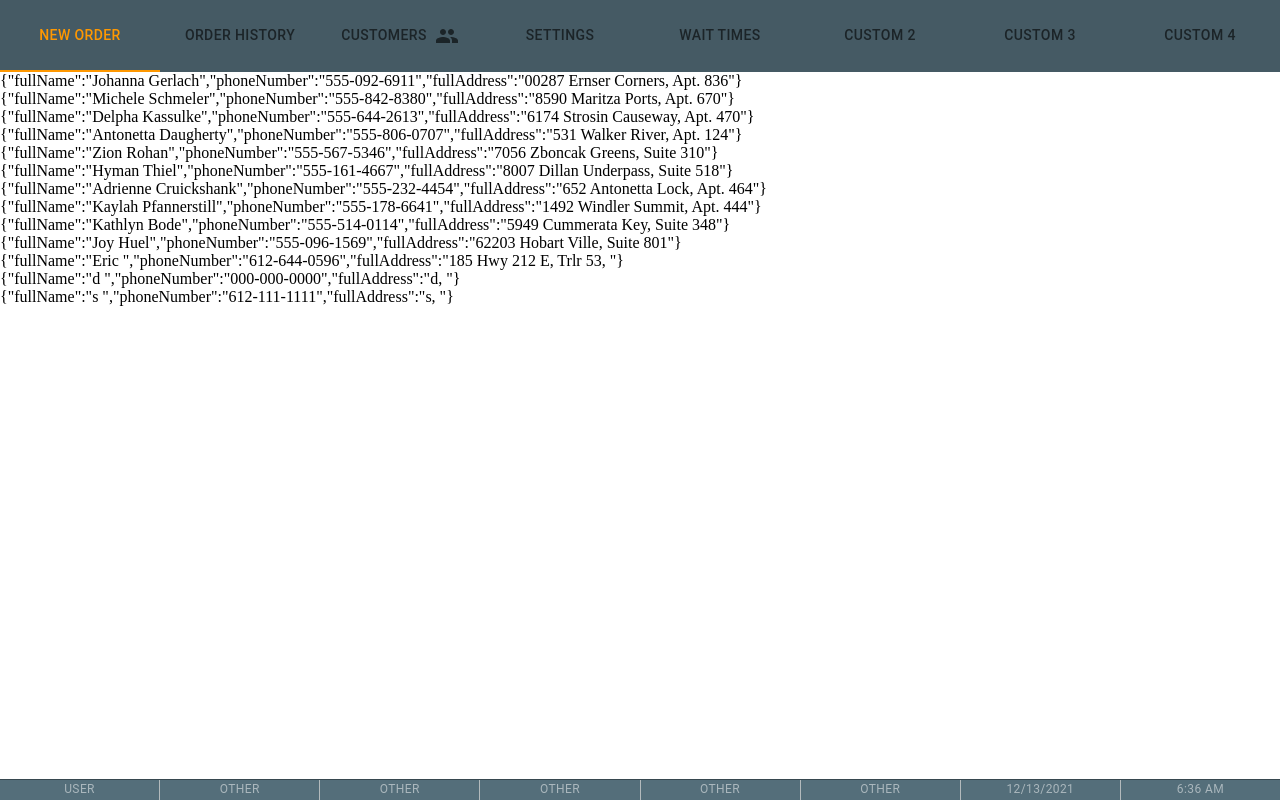
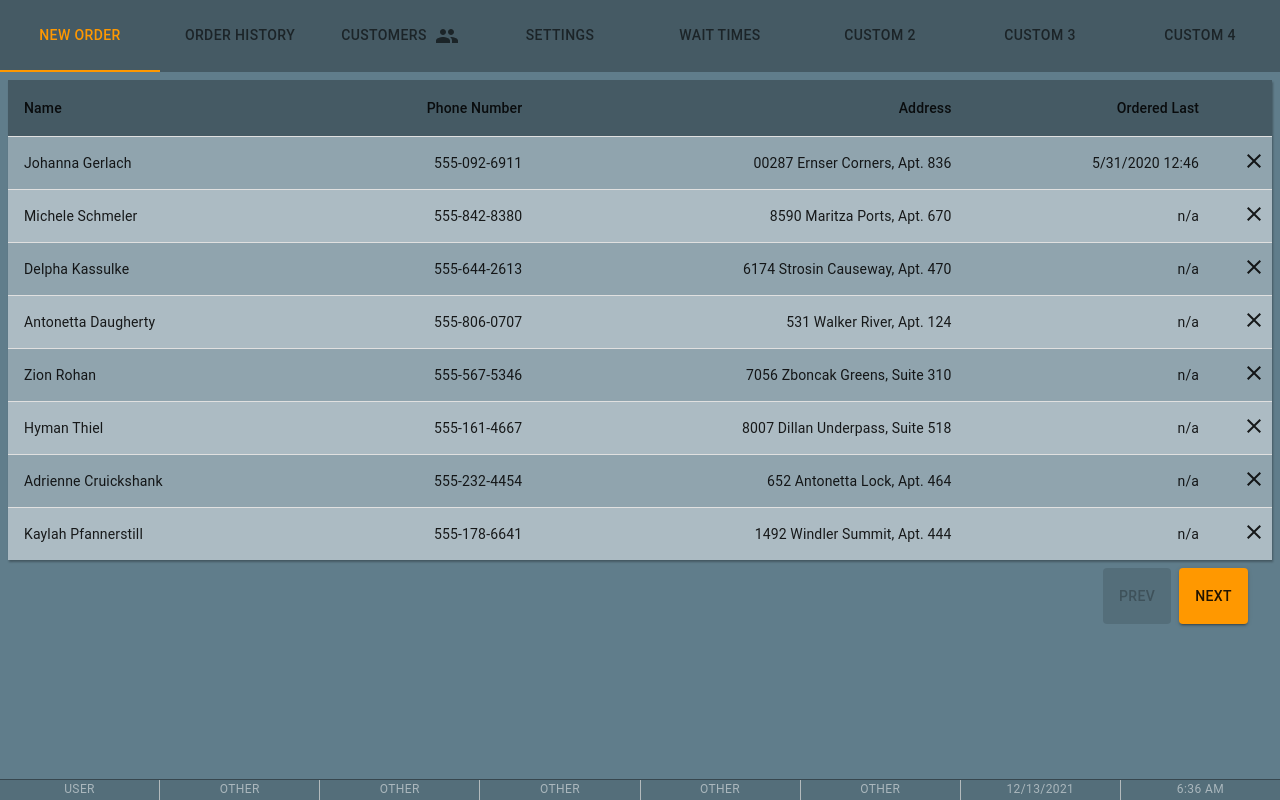
Before and after one commit to theFlexOne/pos-pizza-front, a React (Create React App) app: page /Customers in a window 1280 px wide. Built offline with nearby package versions, Linux system fonts and the light colour scheme; data requests are answered from the project's data file.

Commit message:
app working. adding delete customer functionality

```diff
--- a/data/db.json
+++ b/data/db.json
@@ -165,7 +165,11 @@
         "city": "Gravel Falls",
         "state": "Minnesota"
       },
-      "recentOrders": [],
+      "recentOrders": [
+        {
+          "timeStamp": 1590929198151
+        }
+      ],
       "id": "3845d348",
       "created": 1590929198151
     },
@@ -360,6 +364,38 @@
       "orderHistory": [],
       "id": "afc05220",
       "created": 1640295473956
+    },
+    {
+      "phoneNumber": "111-111-1111",
+      "name": {
+        "firstName": "asdasd",
+        "lastName": ""
+      },
+      "address": {
+        "streetAddress": "185 Hwy 212 E, Trlr 53",
+        "secondaryAddress": "",
+        "city": "Gravel Falls",
+        "state": "Minnesota"
+      },
+      "orderHistory": [],
+      "id": "10f0683b",
+      "created": 1640564758826
+    },
+    {
+      "phoneNumber": "612-111-1100",
+      "name": {
+        "firstName": "asdasd",
+        "lastName": ""
+      },
+      "address": {
+        "streetAddress": "185 Hwy 212 E, Trlr 53",
+        "secondaryAddress": "",
+        "city": "Gravel Falls",
+        "state": "Minnesota"
+      },
+      "orderHistory": [],
+      "id": "ed20a36b",
+      "created": 1640565078554
     }
   ],
   "orderHistory": [],
--- a/src/App.js
+++ b/src/App.js
@@ -1,16 +1,27 @@
-import React from 'react';
+import React, { useState, useEffect } from 'react';
 import useApp from './hooks/useApp';
 import { Route, Routes } from 'react-router-dom';
 import { Box } from '@mui/material';
 import NewOrder from './pages/NewOrder/NewOrder';
 import Layout from './components/Layout';
-import useFetch from './hooks/useFetch';
+// import useFetch from './hooks/useFetch';
 import Customers from './pages/Customers/Customers';
 
 function App() {
+  const [customerList, setCustomerList] = useState([]);
+  const [menu, setMenu] = useState([]);
   const [app, err, isLoading] = useApp();
 
-  // const appData = useFetch();
+  useEffect(() => {
+    if (app) {
+      setCustomerList(() => app.customers);
+      setMenu(() => app.menu);
+    }
+  }, [app]);
+
+  const updateCustomerList = customer => {
+    setCustomerList(() => [...customerList, customer]);
+  };
 
   if (isLoading) return <h2>Loading...</h2>;
   if (err) {
@@ -20,14 +31,32 @@ function App() {
 
   return (
     <Layout app={app}>
-      <Box className="page" display="flex" flex="1">
+      <Box className="page" display="flex" flexBasis="100%">
         {app && (
           <Routes>
-            <Route path="/" element={<NewOrder app={app} />} />
-            <Route path="/NewOrder" element={<NewOrder app={app} />} />
+            <Route
+              path="/"
+              element={
+                <NewOrder
+                  menu={menu}
+                  updateCustomerList={updateCustomerList}
+                  customerList={customerList}
+                />
+              }
+            />
+            <Route
+              path="/NewOrder"
+              element={
+                <NewOrder
+                  menu={menu}
+                  updateCustomerList={updateCustomerList}
+                  customerList={customerList}
+                />
+              }
+            />
             <Route
               path="/Customers"
-              element={<Customers customers={app.customers} />}
+              element={<Customers customers={customerList} />}
             />
           </Routes>
         )}
--- a/src/pages/Customers/Customers.js
+++ b/src/pages/Customers/Customers.js
@@ -1,21 +1,106 @@
-import { Box } from '@mui/system';
-import React from 'react';
+import {
+  Button,
+  Table,
+  TableBody,
+  TableCell,
+  TableContainer,
+  TableFooter,
+  TableHead,
+  TableRow,
+} from '@mui/material';
+import Box from '@mui/system/Box';
+import React, { useState } from 'react';
+import { useTheme } from '@emotion/react';
+import { DateTime as dt } from 'luxon';
+import CustomerTableRow from './components/CustomerTableRow';
+
+const ROWS_PER_PAGE = 8;
 
 export default function Customers({ customers }) {
-  const rows = customers.map(({ name, phoneNumber, address }) => {
-    const fullName = name.firstName + ' ' + name.lastName;
-    const fullAddress = address.streetAddress + ', ' + address.secondaryAddress;
+  const [page, setPage] = useState(0);
 
-    return { fullName, phoneNumber, fullAddress };
-  });
+  const theme = useTheme();
+
+  const isLastPage = page >= Math.ceil(customers.length / ROWS_PER_PAGE - 1);
+
+  const handleNextPage = () => setPage(() => page + 1);
+  const handlePrevPage = () => setPage(() => page - 1);
+  // const handleDeleteCustomer = id => {};
+
+  const rows = customers
+    .slice(page * ROWS_PER_PAGE, page * ROWS_PER_PAGE + ROWS_PER_PAGE)
+    .map(({ name, phoneNumber, address, id, recentOrders }) => {
+      const fullName = name.firstName + ' ' + name.lastName;
+      const fullAddress =
+        address.streetAddress + ', ' + address.secondaryAddress;
+      const orderedLast = recentOrders?.[0]?.timeStamp
+        ? dt.fromMillis(recentOrders[0].timeStamp).toFormat('D T')
+        : 'n/a';
+
+      return { fullName, phoneNumber, fullAddress, id, orderedLast };
+    });
 
   console.log(rows);
 
   return (
-    <Box>
-      {rows.map(row => (
-        <div>{JSON.stringify(row)}</div>
-      ))}
+    <Box
+      sx={{
+        display: 'flex',
+        flexDirection: 'column',
+        background: theme.palette.secondary[500],
+        flex: '1',
+        overflow: 'hidden',
+        // padding: '1rem',
+      }}
+    >
+      <Box sx={{ m: '.5rem', display: 'flex', flexDirection: 'column' }}>
+        <TableContainer
+          sx={{ flexGrow: '1', boxShadow: '.5px 2px 2px rgba(0,0,0,.3)' }}
+        >
+          <Table>
+            <TableHead>
+              <TableRow sx={{ backgroundColor: theme.palette.secondary[700] }}>
+                <TableCell>Name</TableCell>
+                <TableCell align="right">Phone Number</TableCell>
+                <TableCell align="right">Address</TableCell>
+                <TableCell align="right">Ordered Last</TableCell>
+                <TableCell align="right"></TableCell>
+              </TableRow>
+            </TableHead>
+            <TableBody sx={{ backgroundColor: theme.palette.secondary[300] }}>
+              {rows.map(row => (
+                <CustomerTableRow customer={row} key={row.id} />
+              ))}
+            </TableBody>
+          </Table>
+        </TableContainer>
+        <Box
+          sx={{
+            mt: '.5rem',
+            mr: '1.5rem',
+            display: 'flex',
+            gap: '.5rem',
+            minHeight: '3.5rem',
+            flex: '1',
+          }}
+        >
+          <Button
+            variant="contained"
+            sx={{ ml: 'auto' }}
+            disabled={page === 0}
+            onClick={handlePrevPage}
+          >
+            PREV
+          </Button>
+          <Button
+            variant="contained"
+            disabled={isLastPage}
+            onClick={handleNextPage}
+          >
+            NEXT
+          </Button>
+        </Box>
+      </Box>
     </Box>
   );
 }
--- /dev/null
+++ b/src/pages/Customers/components/CustomerTableRow.js
@@ -0,0 +1,49 @@
+import React, { useState } from 'react';
+import { TableCell, TableRow } from '@mui/material';
+import ClearIcon from '@mui/icons-material/Clear';
+import { useTheme } from '@emotion/react';
+
+const POS_DATA_URL = 'http://localhost:8000/customers';
+
+const CustomerTableRow = ({ customer, isOpen, handleOpen }) => {
+  const theme = useTheme();
+  const {
+    fullName: name,
+    phoneNumber: phone,
+    fullAddress: address,
+    orderedLast,
+    id,
+  } = customer;
+
+  const handleDelete = () => {
+    fetch(POS_DATA_URL + '/${id}', { method: 'DELETE' });
+  };
+
+  return (
+    <TableRow
+      sx={{
+        '&:nth-of-type(even)': {
+          backgroundColor: 'rgba(255, 255, 255, 0.25)',
+        },
+        '&:last-child td, &:last-child th': {
+          border: 0,
+        },
+      }}
+    >
+      <TableCell>{name}</TableCell>
+      <TableCell align="right">{phone}</TableCell>
+      <TableCell align="right">{address}</TableCell>
+      <TableCell align="right">{orderedLast}</TableCell>
+      <TableCell align="right" sx={{ padding: '0 .35rem 0 0' }}>
+        <ClearIcon
+          sx={{
+            fontSize: '1.5rem',
+            '&:hover': { color: theme.palette.primary[600] },
+          }}
+          onClick={handleDelete}
+        />
+      </TableCell>
+    </TableRow>
+  );
+};
+export default CustomerTableRow;
--- a/src/pages/NewOrder/NewOrder.js
+++ b/src/pages/NewOrder/NewOrder.js
@@ -3,11 +3,10 @@ import { useState } from 'react';
 import Menu from './components/Menu/Menu';
 import Customer from './components/Customer/Customer';
 
-export default function NewOrder({ app }) {
-  const { menu, customers } = app;
+export default function NewOrder({ menu, updateCustomerList, customerList }) {
+  // const { menu } = app;
   const [customer, setCustomer] = useState(null);
   const [isMenu, setIsMenu] = useState(false);
-  const [customerList, setCustomerList] = useState(customers);
   const [formStep, setFormStep] = useState(1);
   const [cart, setCart] = useState([]);
 
@@ -26,8 +25,10 @@ export default function NewOrder({ app }) {
   };
 
   const handleNewCustomer = customer => {
-    setCustomerList(() => [...customerList, customer]);
+    console.log(`customer - `, customer);
+    updateCustomerList(() => customer);
     setCustomer(() => customer);
+    // setCustomerList(() => [...customerList, customer]);
   };
 
   useEffect(() => {
--- a/src/pages/NewOrder/components/Menu/Cart.js
+++ b/src/pages/NewOrder/components/Menu/Cart.js
@@ -145,7 +145,12 @@ export default function Cart({ order }) {
         <CartTotal subtotal={subtotal} />
       </Box>
       <Box margin=".25rem .5rem" display="flex" justifyContent="center">
-        <Button type="submit" variant="contained" flexGrow="1" fullWidth>
+        <Button
+          type="submit"
+          variant="contained"
+          sx={{ flexGrow: '1' }}
+          fullWidth
+        >
           CHECKOUT
         </Button>
       </Box>
--- a/src/pages/NewOrder/components/Menu/MainPanel.js
+++ b/src/pages/NewOrder/components/Menu/MainPanel.js
@@ -14,6 +14,7 @@ const styles = {
 
 const MainPanel = ({ menu, addToCart }) => {
   const [sectionIndex, setSectionIndex] = useState(0);
+  console.log(`menu: `, menu);
 
   const theme = useTheme();
 
```
